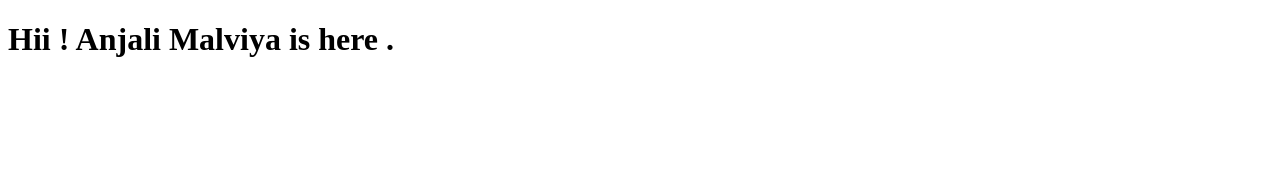
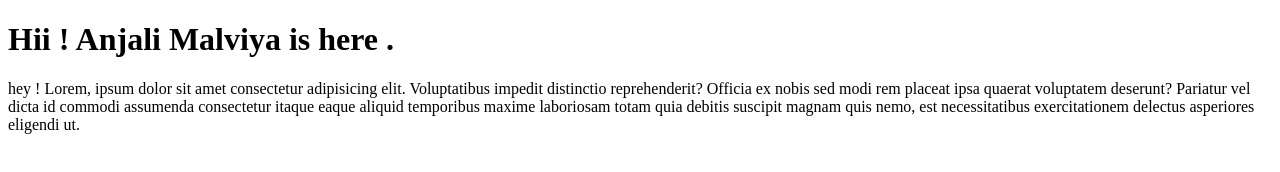
Before and after one commit to malviynjali11/learning_git-github, a plain HTML site: page index.html in a window 1280 px wide. Drawn offline with Linux system fonts and the light colour scheme.

Commit message:
adding again a lorem para

```diff
--- a/index.html
+++ b/index.html
@@ -7,5 +7,6 @@
 </head>
 <body>
     <h1>Hii ! Anjali Malviya is here .</h1>
+    <p>hey ! Lorem, ipsum dolor sit amet consectetur adipisicing elit. Voluptatibus impedit distinctio reprehenderit? Officia ex nobis sed modi rem placeat ipsa quaerat voluptatem deserunt? Pariatur vel dicta id commodi assumenda consectetur itaque eaque aliquid temporibus maxime laboriosam totam quia debitis suscipit magnam quis nemo, est necessitatibus exercitationem delectus asperiores eligendi ut.</p>
 </body>
 </html>
```
